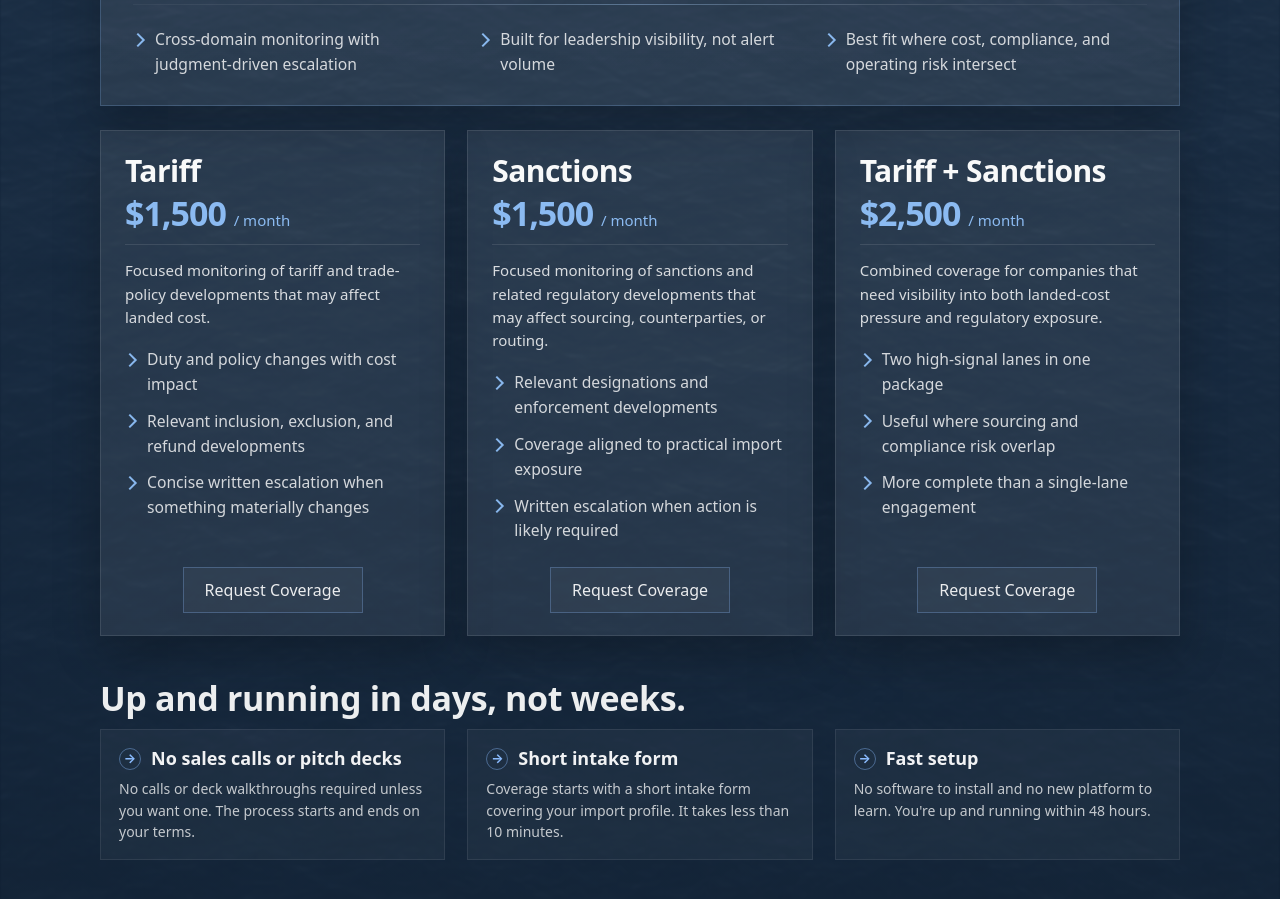
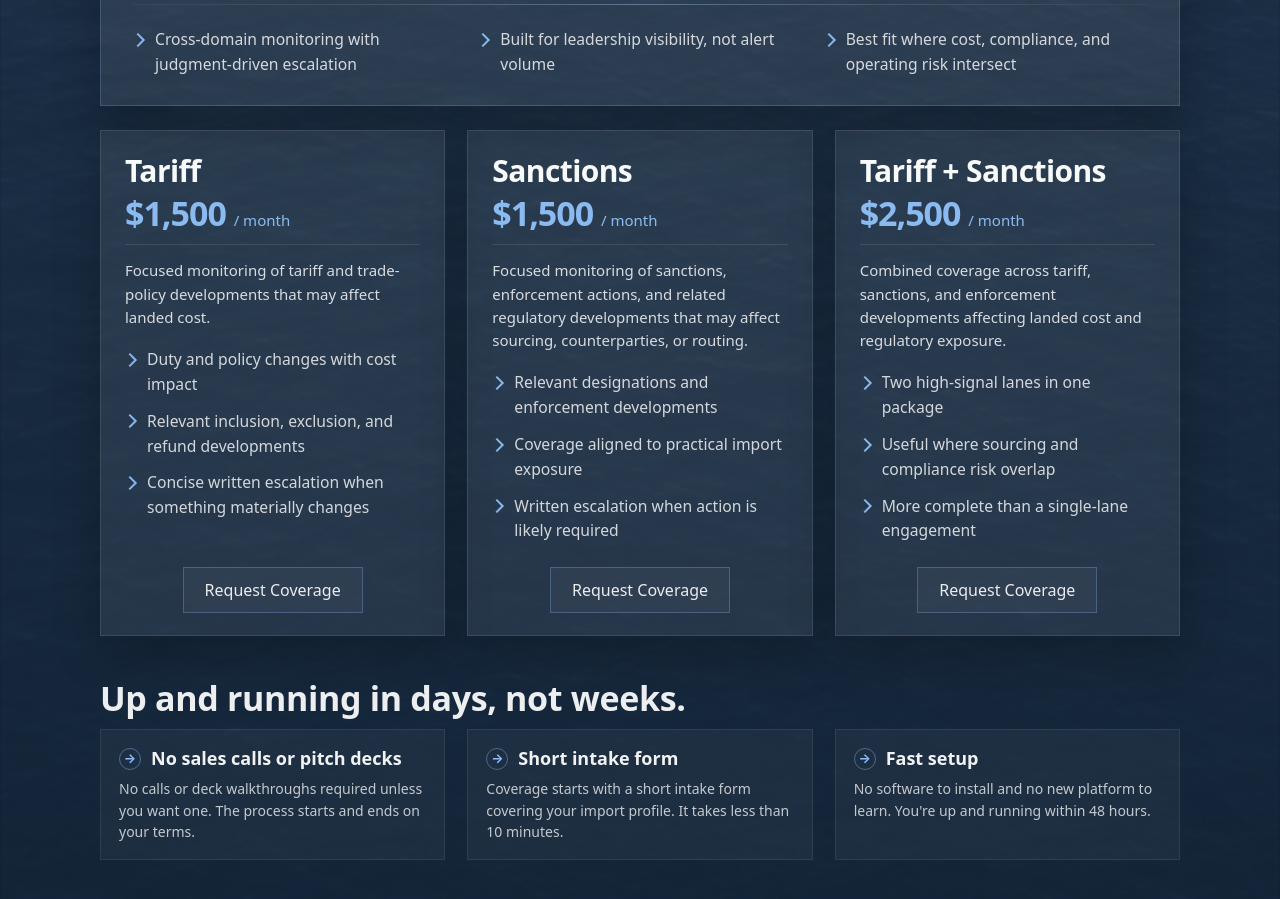
Before and after one commit to importrisk/import-risk-intelligence-site, a Jekyll site: the page built from pricing.html, in a window 1280 px wide and 900 px high, scrolled down 845 px. Built offline with Jekyll 4.4.1, drawn with Linux system fonts in a browser that asks for light colours.

Commit message:
Revise pricing plan descriptions for clarity
Updated descriptions for pricing plans to include enforcement actions and tariff coverage.

```diff
--- a/pricing.html
+++ b/pricing.html
@@ -118,7 +118,7 @@ description: Pricing and scope options for Import Risk Intelligence.
       </div>
 
       <p class="pricing-card-text">
-        Focused monitoring of sanctions and related regulatory developments that may affect sourcing, counterparties, or routing.
+        Focused monitoring of sanctions, enforcement actions, and related regulatory developments that may affect sourcing, counterparties, or routing.
       </p>
 
       <ul class="pricing-card-list">
@@ -139,7 +139,7 @@ description: Pricing and scope options for Import Risk Intelligence.
       </div>
 
       <p class="pricing-card-text">
-        Combined coverage for companies that need visibility into both landed-cost pressure and regulatory exposure.
+        Combined coverage across tariff, sanctions, and enforcement developments affecting landed cost and regulatory exposure.
       </p>
 
       <ul class="pricing-card-list">
```
